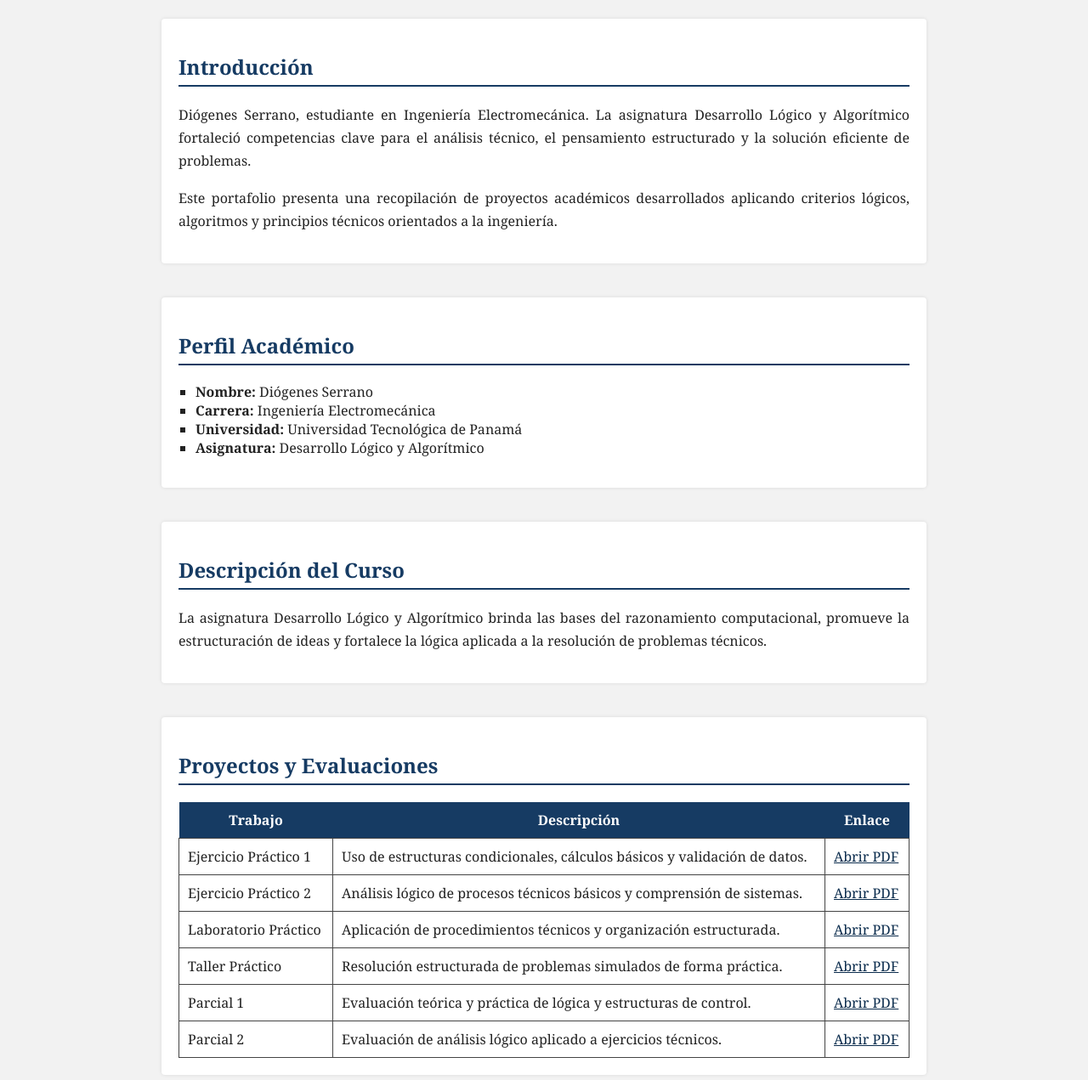
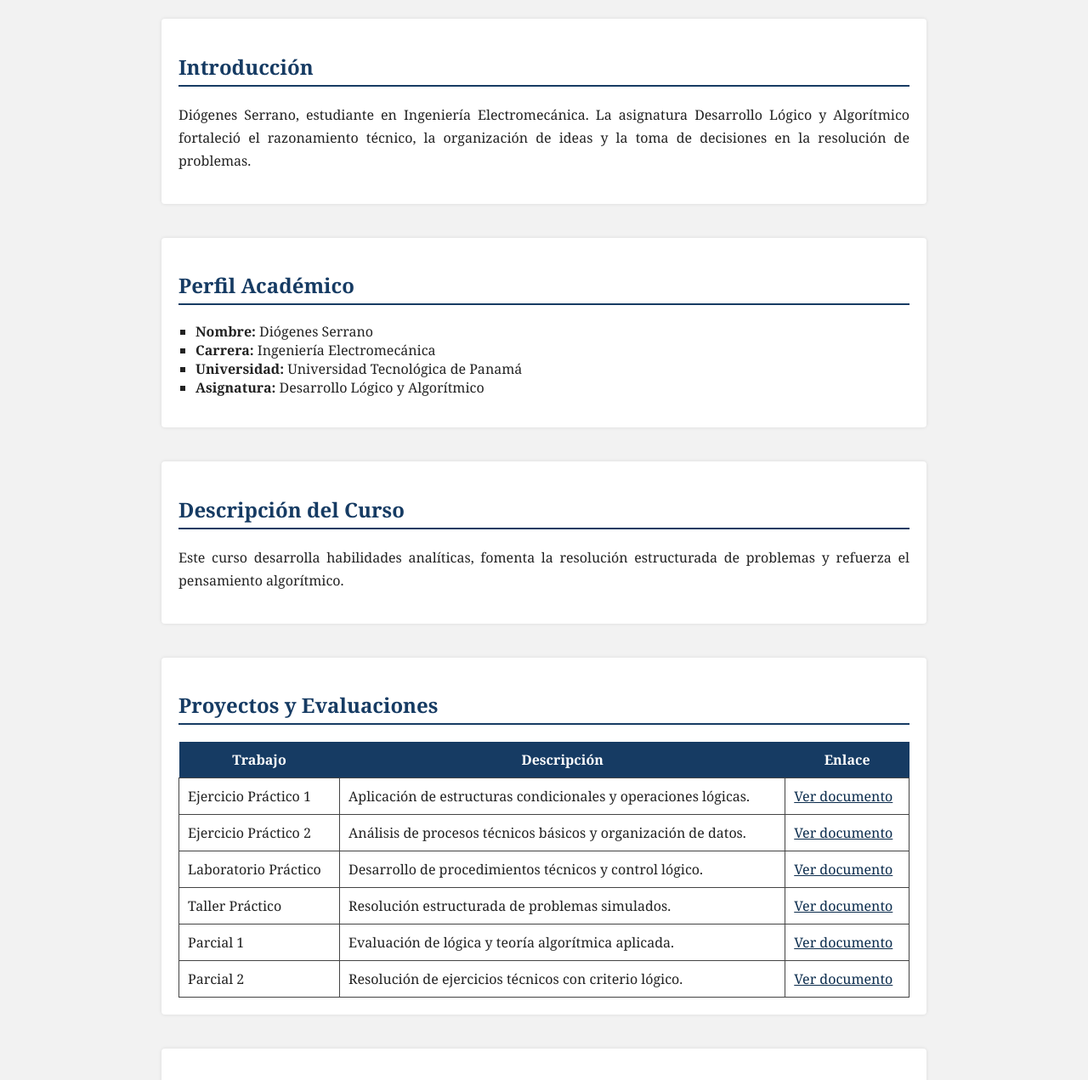
Before and after one commit to sudoDioGenes/Portafolio, a plain HTML site: page index.html in a window 1280 px wide. Shown: the part 216-1487 px from the top of the page at 85% size. Drawn offline with Linux system fonts and the light colour scheme.

Commit message:
Update index.html

```diff
--- a/index.html
+++ b/index.html
@@ -29,15 +29,9 @@
   <h2>Introducción</h2>
   <p>
     Diógenes Serrano, estudiante en Ingeniería Electromecánica.
-    La asignatura Desarrollo Lógico y Algorítmico fortaleció competencias clave
-    para el análisis técnico, el pensamiento estructurado
-    y la solución eficiente de problemas.
-  </p>
-  <p>
-    Este portafolio presenta una recopilación de proyectos académicos
-    desarrollados aplicando criterios lógicos,
-    algoritmos
-    y principios técnicos orientados a la ingeniería.
+    La asignatura Desarrollo Lógico y Algorítmico fortaleció el razonamiento técnico,
+    la organización de ideas
+    y la toma de decisiones en la resolución de problemas.
   </p>
 </section>
 
@@ -54,10 +48,9 @@
 <section id="curso">
   <h2>Descripción del Curso</h2>
   <p>
-    La asignatura Desarrollo Lógico y Algorítmico brinda las bases del razonamiento computacional,
-    promueve la estructuración de ideas
-    y fortalece la lógica aplicada
-    a la resolución de problemas técnicos.
+    Este curso desarrolla habilidades analíticas,
+    fomenta la resolución estructurada de problemas
+    y refuerza el pensamiento algorítmico.
   </p>
 </section>
 
@@ -73,68 +66,38 @@
 
     <tr>
       <td>Ejercicio Práctico 1</td>
-      <td>Uso de estructuras condicionales, cálculos básicos y validación de datos.</td>
-      <td>
-        <a target="_blank"
-           href="https://docs.google.com/gview?url=https://raw.githubusercontent.com/sudoDioGenes/Portafolio/main/Ejercicio%20practico1.pdf&embedded=true">
-           Abrir PDF
-        </a>
-      </td>
+      <td>Aplicación de estructuras condicionales y operaciones lógicas.</td>
+      <td><a target="_blank" href="https://github.com/sudoDioGenes/Portafolio/blob/main/Ejercicio%20practico1.pdf">Ver documento</a></td>
     </tr>
 
     <tr>
       <td>Ejercicio Práctico 2</td>
-      <td>Análisis lógico de procesos técnicos básicos y comprensión de sistemas.</td>
-      <td>
-        <a target="_blank"
-           href="https://docs.google.com/gview?url=https://raw.githubusercontent.com/sudoDioGenes/Portafolio/main/Ejercicio_Pr%C3%A1ctico2.pdf&embedded=true">
-           Abrir PDF
-        </a>
-      </td>
+      <td>Análisis de procesos técnicos básicos y organización de datos.</td>
+      <td><a target="_blank" href="https://github.com/sudoDioGenes/Portafolio/blob/main/Ejercicio_Pr%C3%A1ctico2.pdf">Ver documento</a></td>
     </tr>
 
     <tr>
       <td>Laboratorio Práctico</td>
-      <td>Aplicación de procedimientos técnicos y organización estructurada.</td>
-      <td>
-        <a target="_blank"
-           href="https://docs.google.com/gview?url=https://raw.githubusercontent.com/sudoDioGenes/Portafolio/main/Laboratorio%20Pr%C3%A1ctico%201.pdf&embedded=true">
-           Abrir PDF
-        </a>
-      </td>
+      <td>Desarrollo de procedimientos técnicos y control lógico.</td>
+      <td><a target="_blank" href="https://github.com/sudoDioGenes/Portafolio/blob/main/Laboratorio%20Pr%C3%A1ctico%201.pdf">Ver documento</a></td>
     </tr>
 
     <tr>
       <td>Taller Práctico</td>
-      <td>Resolución estructurada de problemas simulados de forma práctica.</td>
-      <td>
-        <a target="_blank"
-           href="https://docs.google.com/gview?url=https://raw.githubusercontent.com/sudoDioGenes/Portafolio/main/Taller%20Pr%C3%A1ctico1.pdf&embedded=true">
-           Abrir PDF
-        </a>
-      </td>
+      <td>Resolución estructurada de problemas simulados.</td>
+      <td><a target="_blank" href="https://github.com/sudoDioGenes/Portafolio/blob/main/Taller%20Pr%C3%A1ctico1.pdf">Ver documento</a></td>
     </tr>
 
     <tr>
       <td>Parcial 1</td>
-      <td>Evaluación teórica y práctica de lógica y estructuras de control.</td>
-      <td>
-        <a target="_blank"
-           href="https://docs.google.com/gview?url=https://raw.githubusercontent.com/sudoDioGenes/Portafolio/main/Parcial1algoritmo.pdf&embedded=true">
-           Abrir PDF
-        </a>
-      </td>
+      <td>Evaluación de lógica y teoría algorítmica aplicada.</td>
+      <td><a target="_blank" href="https://github.com/sudoDioGenes/Portafolio/blob/main/Parcial1algoritmo.pdf">Ver documento</a></td>
     </tr>
 
     <tr>
       <td>Parcial 2</td>
-      <td>Evaluación de análisis lógico aplicado a ejercicios técnicos.</td>
-      <td>
-        <a target="_blank"
-           href="https://docs.google.com/gview?url=https://raw.githubusercontent.com/sudoDioGenes/Portafolio/main/Examen%20Parcial2.pdf&embedded=true">
-           Abrir PDF
-        </a>
-      </td>
+      <td>Resolución de ejercicios técnicos con criterio lógico.</td>
+      <td><a target="_blank" href="https://github.com/sudoDioGenes/Portafolio/blob/main/Examen%20Parcial2.pdf">Ver documento</a></td>
     </tr>
 
   </table>
@@ -207,11 +170,9 @@
 
 <section id="contacto">
   <h2>Contacto</h2>
-  <p>Correo electrónico:</p>
   <p>
-    <a href="mailto:DioGithubGenes@gmail.com">
-      DioGithubGenes@gmail.com
-    </a>
+    Correo electrónico:<br>
+    <a href="mailto:DioGithubGenes@gmail.com">DioGithubGenes@gmail.com</a>
   </p>
 </section>
 
```
